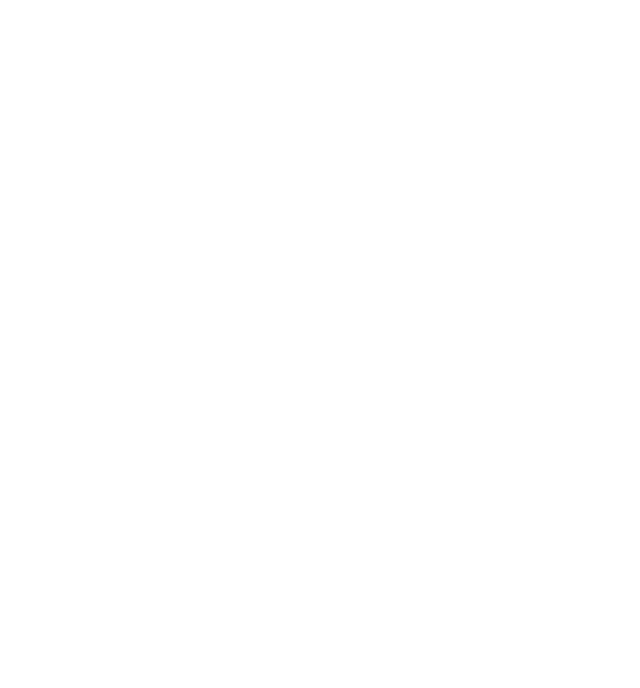
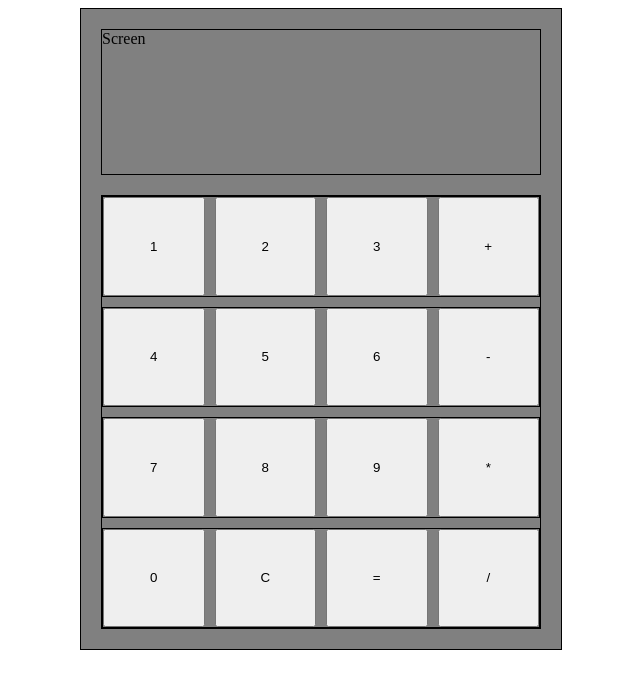
Before and after one commit to annasmith206/odin-calculator, a plain HTML site: page index.html in a window 1280 px wide. Shown: the whole page, without its empty margins (319-959 px from the left). Drawn offline with Linux system fonts and the light colour scheme.

Commit message:
Create simple calculator HTML layout
Create calculator body with screen and buttons for numbers 0-9, each
operand, =, and clear.

```diff
--- a/index.html
+++ b/index.html
@@ -7,6 +7,36 @@
     <link rel="stylesheet" href="styles.css">
 </head>
 <body>
+    <div class="calculator-body">
+        <div class = "screen">Screen</div>
+        <div class = "button-container">
+            <div class = "button-row">
+                <button>1</button>
+                <button>2</button>
+                <button>3</button>
+                <button>+</button>
+            </div>
+            <div class = "button-row">
+                <button>4</button>
+                <button>5</button>
+                <button>6</button>
+                <button>-</button>
+            </div>
+            <div class = "button-row">
+                <button>7</button>
+                <button>8</button>
+                <button>9</button>
+                <button>*</button>
+            </div>
+            <div class = "button-row">
+                <button>0</button>
+                <button>C</button>
+                <button>=</button>
+                <button>/</button>
+            </div>
+        </div>
+
+    </div>
     <script src="./calculator.js"></script>
 </body>
 </html>
--- a/styles.css
+++ b/styles.css
@@ -0,0 +1,37 @@
+.calculator-body {
+    height: calc(100vh * .75);
+    width: calc(100vh * .55);
+    background-color: gray;
+    margin: auto;
+    display: flex;
+    flex-direction: column;
+    padding: 20px;
+    gap: 20px;
+    align-items: stretch;
+}
+
+.screen {
+    flex: none;
+    flex: 1
+}
+
+.button-container {
+    flex: 3;
+    display: flex;
+    flex-direction: column;
+    gap: 10px;
+}
+
+.button-row {
+    flex: 1;
+    display: flex;
+    gap: 10px;
+}
+
+button {
+    flex: 1;
+}
+
+div {
+    border: 1px solid black;
+}
```
